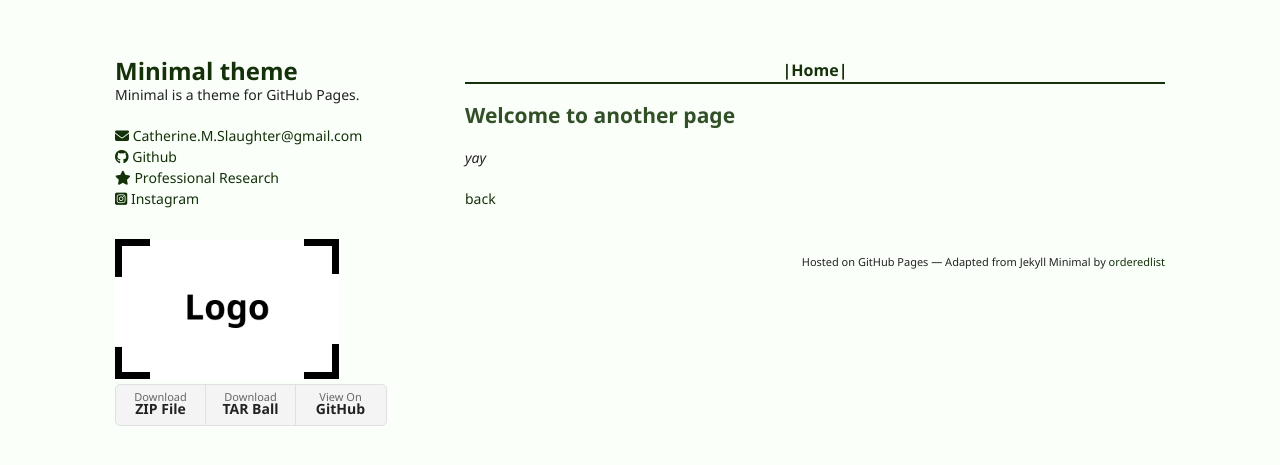
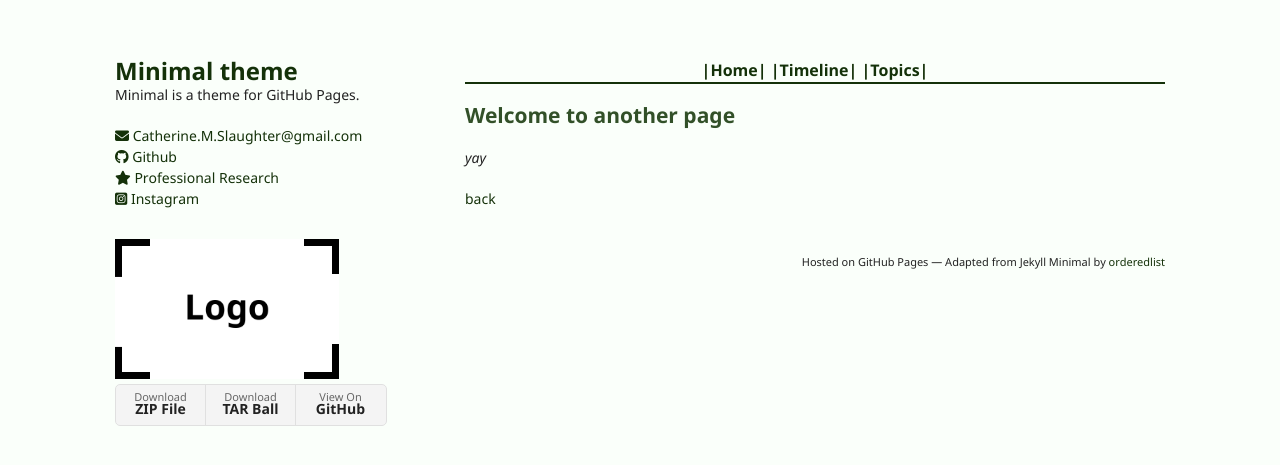
Before and after one commit to catieslaughts/minimal-toi, a Jekyll site: the page built from another-page.md, in a window 1280 px wide. Shown: the top 465 px of the page. Built offline with Jekyll 4.4.1, drawn with Linux system fonts in a browser that asks for light colours; nearby versions of some CDN libraries; our own code applies the rules of GitHub Pages for plain Markdown files.

Commit message:
Update default.html

```diff
--- a/_layouts/default.html
+++ b/_layouts/default.html
@@ -35,7 +35,7 @@
         {% endif %}
       </header>
       <section>
-        <div style="text-align:center;font-weight:bold;font-size:16px"> <a href="https://tools-of-ignorance.github.io/"> |Home| </a></div>
+        <div style="text-align:center;font-weight:bold;font-size:16px"> <a href="https://tools-of-ignorance.github.io/"> |Home| </a> <a href="https://tools-of-ignorance.github.io/"> |Timeline| </a> <a href="https://tools-of-ignorance.github.io/"> |Topics| </a></div>
         <hr style="color:#143109;background:#143109;height:2px">
         <!-- <a href="http://www.catherineslaughter.space/contact/"> |Contact| </a>-->
 
```
